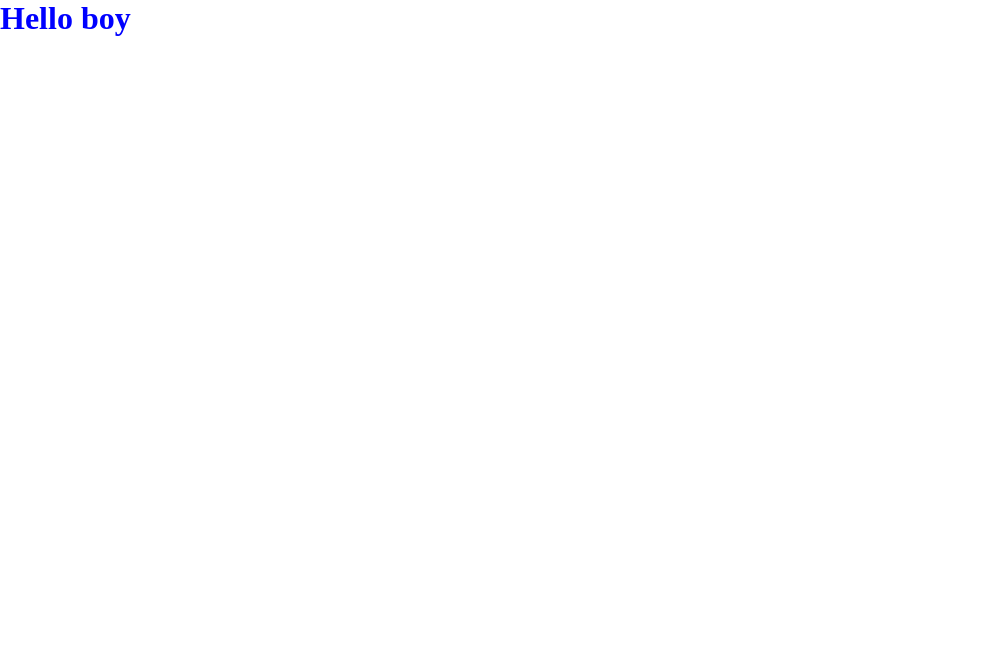
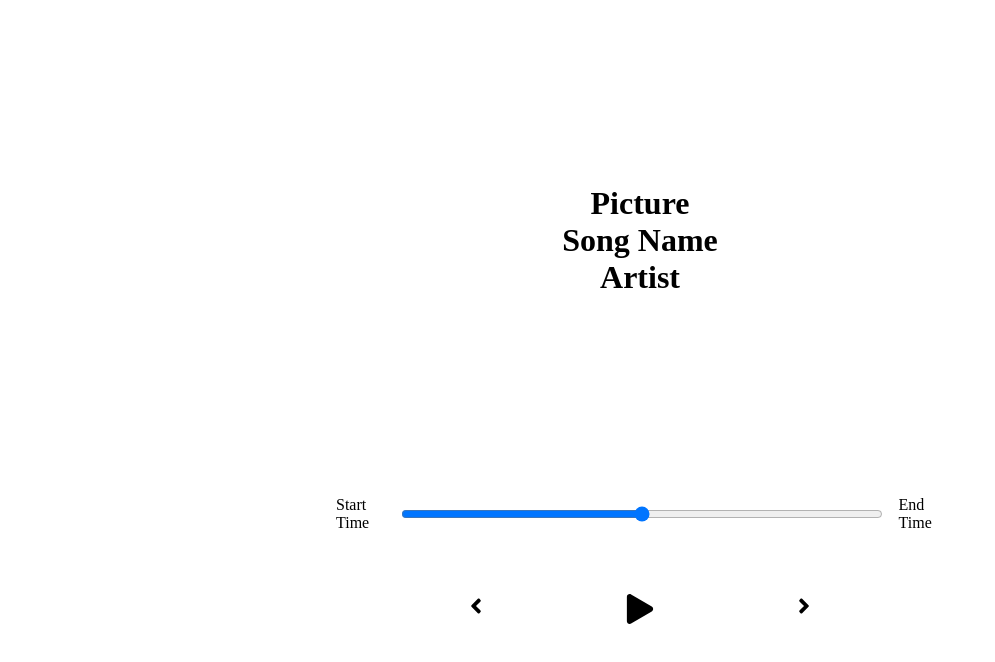
Before and after one commit to RohithChittibommala/MusicPlayer, a React (Create React App) app: page / in a window 1280 px wide. Shown: the top 662 px of the page, without its empty margins (0-995 px from the left). Built offline with nearby package versions, Linux system fonts and the light colour scheme.

Commit message:
add layout

```diff
--- /dev/null
+++ b/main/app.css
@@ -0,0 +1,15 @@
+* {
+  margin: 0;
+  padding: 0%;
+  -webkit-box-sizing: border-box;
+          box-sizing: border-box;
+}
+
+h1 {
+  color: blue;
+}
+
+.player-icon {
+  width: 12px;
+  cursor: pointer;
+}
--- a/package.json
+++ b/package.json
@@ -13,8 +13,10 @@
     "node-sass": "^5.0.0",
     "react": "^17.0.1",
     "react-dom": "^17.0.1",
+    "react-icons": "^4.2.0",
     "react-scripts": "4.0.2",
     "typescript": "^4.1.3",
+    "uuid": "^8.3.2",
     "web-vitals": "^1.1.0"
   },
   "scripts": {
@@ -40,5 +42,8 @@
       "last 1 firefox version",
       "last 1 safari version"
     ]
+  },
+  "devDependencies": {
+    "@types/uuid": "^8.3.0"
   }
 }
--- a/src/App.tsx
+++ b/src/App.tsx
@@ -1,9 +1,16 @@
+import { useState } from "react";
+import Player from "./components/Player";
+import Song from "./components/Song";
 import "./styles/app.scss";
+import getSongsList from "./utils/SongList";
 
 function App() {
+  const [songs, setSongs] = useState(getSongsList());
+  const [currentSong, getCurrentSong] = useState(songs[0]);
   return (
     <div className="App">
-      <h1>Hello boy</h1>
+      <Song />
+      <Player />
     </div>
   );
 }
--- /dev/null
+++ b/src/components/Player.tsx
@@ -0,0 +1,21 @@
+import React from "react";
+import { FaAngleLeft, FaAngleRight, FaPlay } from "react-icons/fa";
+interface Props {}
+const Player: React.FC<Props> = (props) => {
+  return (
+    <div className="player">
+      <div className="time-control">
+        <p>Start Time</p>
+        <input type="range" />
+        <p>End Time</p>
+      </div>
+      <div className="play-control">
+        <FaAngleLeft size={24} className="svg" />
+        <FaPlay size={30} className="svg" />
+        <FaAngleRight size={24} className="svg" />
+      </div>
+    </div>
+  );
+};
+
+export default Player;
--- /dev/null
+++ b/src/components/Song.tsx
@@ -0,0 +1,14 @@
+import React from "react";
+interface Props {}
+
+const Song: React.FC<Props> = (props) => {
+  return (
+    <div className="song-container">
+      <h1>Picture</h1>
+      <h1>Song Name</h1>
+      <h1>Artist</h1>
+    </div>
+  );
+};
+
+export default Song;
--- /dev/null
+++ b/src/styles/_player.scss
@@ -0,0 +1,28 @@
+.player {
+  min-height: 20vh;
+  display: flex;
+  flex-direction: column;
+  align-items: center;
+  justify-content: space-between;
+}
+.time-control {
+  width: 50%;
+  display: flex;
+  input {
+    width: 100%;
+    padding: 1rem 2rem;
+    cursor: pointer;
+  }
+  p {
+    padding: 1rem;
+  }
+}
+.play-control {
+  width: 30%;
+  padding: 1rem;
+  display: flex;
+  justify-content: space-between;
+}
+.svg {
+  cursor: pointer;
+}
--- /dev/null
+++ b/src/styles/_song.scss
@@ -0,0 +1,7 @@
+.song-container {
+  min-height: 60vh;
+  display: flex;
+  flex-direction: column;
+  justify-content: center;
+  align-items: center;
+}
--- a/src/styles/app.scss
+++ b/src/styles/app.scss
@@ -4,6 +4,5 @@
   box-sizing: border-box;
 }
 
-h1 {
-  color: blue;
-}
+@import "./song";
+@import "./player";
--- /dev/null
+++ b/src/utils/SongList.tsx
@@ -0,0 +1,77 @@
+import { v4 as uuidv4 } from "uuid";
+type Song = {
+  name: String;
+  cover: String;
+  audio: String;
+  artist: String;
+  color: Array<String>;
+  id: String;
+  isActive: Boolean;
+};
+function SongList(): Song[] {
+  return [
+    {
+      name: "Beaver Creek",
+      cover:
+        "https://chillhop.com/wp-content/uploads/2020/09/0255e8b8c74c90d4a27c594b3452b2daafae608d-1024x1024.jpg",
+      artist: "Aso, Middle School, Aviino",
+      audio: "https://mp3.chillhop.com/serve.php/?mp3=10075",
+      color: ["#205950", "#2ab3bf"],
+      id: uuidv4(),
+      isActive: true,
+    },
+    {
+      name: "Daylight",
+      cover:
+        "https://chillhop.com/wp-content/uploads/2020/07/ef95e219a44869318b7806e9f0f794a1f9c451e4-1024x1024.jpg",
+      artist: "Aiguille",
+      audio: "https://mp3.chillhop.com/serve.php/?mp3=9272",
+      color: ["#EF8EA9", "#ab417f"],
+      id: uuidv4(),
+      isActive: false,
+    },
+    {
+      name: "Keep Going",
+      cover:
+        "https://chillhop.com/wp-content/uploads/2020/07/ff35dede32321a8aa0953809812941bcf8a6bd35-1024x1024.jpg",
+      artist: "Swørn",
+      audio: "https://mp3.chillhop.com/serve.php/?mp3=9222",
+      color: ["#CD607D", "#c94043"],
+      id: uuidv4(),
+      isActive: false,
+    },
+    {
+      name: "Nightfall",
+      cover:
+        "https://chillhop.com/wp-content/uploads/2020/07/ef95e219a44869318b7806e9f0f794a1f9c451e4-1024x1024.jpg",
+      artist: "Aiguille",
+      audio: "https://mp3.chillhop.com/serve.php/?mp3=9148",
+      color: ["#EF8EA9", "#ab417f"],
+      id: uuidv4(),
+      isActive: false,
+    },
+    {
+      name: "Reflection",
+      cover:
+        "https://chillhop.com/wp-content/uploads/2020/07/ff35dede32321a8aa0953809812941bcf8a6bd35-1024x1024.jpg",
+      artist: "Swørn",
+      audio: "https://mp3.chillhop.com/serve.php/?mp3=9228",
+      color: ["#CD607D", "#c94043"],
+      id: uuidv4(),
+      isActive: false,
+    },
+    {
+      name: "Under the City Stars",
+      cover:
+        "https://chillhop.com/wp-content/uploads/2020/09/0255e8b8c74c90d4a27c594b3452b2daafae608d-1024x1024.jpg",
+      artist: "Aso, Middle School, Aviino",
+      audio: "https://mp3.chillhop.com/serve.php/?mp3=10074",
+      color: ["#205950", "#2ab3bf"],
+      id: uuidv4(),
+      isActive: false,
+    },
+    //ADD MORE HERE
+  ];
+}
+
+export default SongList;
```
Also changed, not shown: 1 other file (tests, documents, lock files or other folders).
